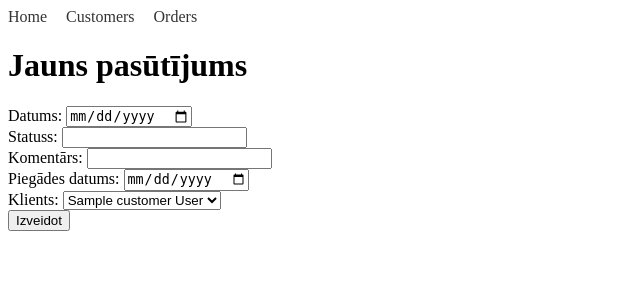
After one commit to Krigers08/veikalsV2, a PHP site: template src/views/orders_create.php in a window 1280 px wide. The commit adds this page. Shown: the top 300 px of the page, without its empty margins (0-640 px from the left). Run offline with PHP 8.4, Linux system fonts and the light colour scheme; the template is opened without the code that fills it: most values are stand-ins (such as "Sample title", 1, 10 or a date in 2020); a stand-in replaces the project's code that opens the database connection.

Commit message:
order create function for existing customers

```diff
--- a/public/index.php
+++ b/public/index.php
@@ -19,3 +19,9 @@ if ($requestUri === '/customers') {
 if ($requestUri === '/orders') {
     OrderController::index();
 }
+if ($requestUri === '/orders/create') {
+    OrderController::create();
+}
+if ($requestUri === '/orders/store') {
+    OrderController::store();
+}
--- a/src/models/Customer.php
+++ b/src/models/Customer.php
@@ -44,4 +44,9 @@ class Customer
         $stmt = DB::query("SELECT COUNT(*) FROM customers");
         return (int) $stmt->fetchColumn();
     }
+    public static function getAll(): array
+    {
+        $stmt = DB::query("SELECT customer_id, name, surname FROM customers ORDER BY surname");
+        return $stmt->fetchAll(PDO::FETCH_ASSOC);
+    }
 }
--- a/src/views/orders.php
+++ b/src/views/orders.php
@@ -1,5 +1,5 @@
-<?php require __DIR__ . '/layout/nav.php'; ?>
 <?php
+require __DIR__ . '/layout/nav.php';
 echo "<h1>Pasūtījumu saraksts</h1>";
 echo "<ul>";
 foreach ($orders as $order) {
@@ -10,4 +10,5 @@ foreach ($orders as $order) {
     echo " — " . htmlspecialchars($order['status']);
     echo "</li>";
 }
-echo "</ul>";
+echo "</ul>";?>
+<a href="/orders/create">+ Jauns pasūtījums</a>
--- /dev/null
+++ b/src/views/orders_create.php
@@ -0,0 +1,26 @@
+<?php require __DIR__ . '/layout/nav.php'; ?>
+<h1>Jauns pasūtījums</h1>
+<form method="POST" action="/orders/store">
+    <label>Datums:
+        <input type="date" name="date" required>
+    </label><br>
+    <label>Statuss:
+        <input type="text" name="status" required>
+    </label><br>
+    <label>Komentārs:
+        <input type="text" name="comment">
+    </label><br>
+    <label>Piegādes datums:
+        <input type="date" name="delivery_date">
+    </label><br>
+    <label>Klients:
+        <select name="customer_id" required>
+            <?php foreach ($customers as $customer): ?>
+                <option value="<?= $customer['customer_id'] ?>">
+                    <?= htmlspecialchars($customer['name'] . ' ' . $customer['surname']) ?>
+                </option>
+            <?php endforeach; ?>
+        </select>
+    </label><br>
+    <button type="submit">Izveidot</button>
+</form>
```
Also changed, not shown: src/controllers/OrderController.php (+19 -0 lines), src/models/Order.php (+14 -0 lines), src/views/customers.php (line endings or trailing spaces).
